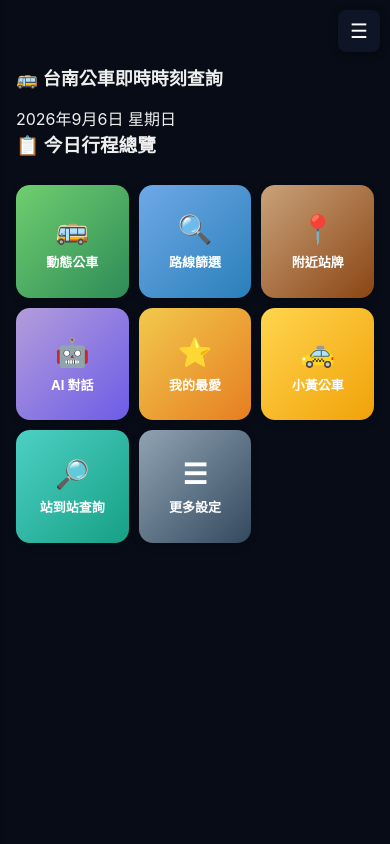
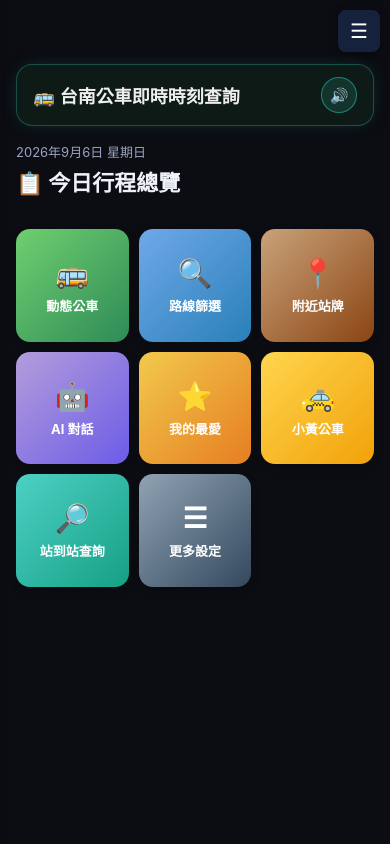
Before and after one commit to Luke0515-luke/bus_app.py3.0-test, a Python web app: template templates/index.html in a window 390 px wide. Run offline with Jinja, Linux system fonts and the light colour scheme; the template is opened without the code that fills it, so the values that code supplies are empty.

Commit message:
Update style.css

```diff
--- a/static/css/style.css
+++ b/static/css/style.css
@@ -1,17 +1,15 @@
 @import url('https://fonts.googleapis.com/css2?family=Space+Grotesk:wght@500;700&display=swap');
 
 :root {
-  --ink-deep: #070c16;      /* 最深底色 */
-  --ink-panel: #0d1526;     /* 側欄／面板底色 */
-  --ink-elevated: #121d34;  /* 卡片、輸入框底色 */
-  --ink-line: #22314f;      /* 分隔線 */
+  --ink-deep: #04110d;      /* 最深底色（原本深藍黑，改成偏墨綠黑，呼應截圖的霓虹風）*/
+  --ink-panel: #0a1f19;     /* 側欄／面板底色 */
+  --ink-elevated: #0f2921;  /* 卡片、輸入框底色 */
+  --ink-line: #164036;      /* 分隔線 */
   --text-main: #eef1f8;
-  --text-muted: #8a97b8;
-  --signal: #2dd4bf;        /* 主識別色：霓虹青，呼應智慧站牌介面的主色調 */
-  --signal-dim: #0f5c53;
-  --alert: #f59e0b;         /* 提醒／接近中專用的琥珀色，跟主色分開，兩者不會混用 */
-  --alert-dim: #8a5b13;
-  --link-blue: #38bdf8;
+  --text-muted: #92a0c4;
+  --signal: #f5a524;        /* 提醒／警示用的琥珀色，呼應截圖裡「提醒已響起」的金黃色 */
+  --signal-dim: #8a5b13;
+  --link-blue: #2dd4bf;     /* 主識別色改成霓虹青綠 */
   --font-display: 'Space Grotesk', 'Noto Sans TC', -apple-system, sans-serif;
 }
 
@@ -88,22 +86,6 @@ html, body { height: 100%; background: #f5f6fa; color: #222; }
   display: grid; grid-template-columns: repeat(3, 1fr); gap: 14px;
   max-width: 620px; margin: 10px 0 26px;
 }
-
-/* 首頁狀態列：天氣＋提醒，卡片式呈現，跟主識別色（青）／提醒色（琥珀）對應 */
-#home-status-banner { display: flex; flex-wrap: wrap; gap: 10px; max-width: 620px; margin: 14px 0 4px; }
-.home-status-chip {
-  display: flex; align-items: center; gap: 10px; flex: 1 1 220px;
-  background: var(--ink-panel); border: 1px solid var(--ink-line); border-radius: 12px;
-  padding: 10px 14px; color: var(--text-main); font-size: 13px; font-weight: 500;
-}
-.home-status-chip-icon {
-  display: flex; align-items: center; justify-content: center;
-  width: 32px; height: 32px; border-radius: 50%; font-size: 16px; flex-shrink: 0;
-}
-.home-status-chip-weather .home-status-chip-icon { background: rgba(45,212,191,.15); }
-.home-status-chip-reminder .home-status-chip-icon { background: rgba(245,158,11,.15); }
-.home-status-chip-reminder { border-color: rgba(245,158,11,.35); }
-.home-status-chip-text { min-width: 0; overflow: hidden; text-overflow: ellipsis; white-space: nowrap; }
 .home-tile {
   display: flex; flex-direction: column; align-items: center; justify-content: center;
   gap: 6px; aspect-ratio: 1 / 1; border: none; border-radius: 14px;
@@ -328,7 +334,7 @@ body.font-large .ev-tag, body.font-large .ubike-tag { font-size: 14px !important
     display: flex; align-items: center; justify-content: center;
     position: fixed; top: 10px; right: 10px; z-index: 1100;
     width: 42px; height: 42px; border-radius: 8px;
-    background: var(--ink-panel); color: #fff; border: none; font-size: 20px;
+    background: #16213e; color: #fff; border: none; font-size: 20px;
     cursor: pointer; box-shadow: 0 2px 8px rgba(0,0,0,.35);
   }
 
@@ -350,6 +356,52 @@ body.font-large .ev-tag, body.font-large .ubike-tag { font-size: 14px !important
   .sidebar-title { font-size: 18px; text-align: center; }
 
   #main-content { height: auto; padding: 16px; padding-top: 64px; }
+
+  /* ── 手機版「今日行程總覽」儀表板：日期／天氣卡／提醒狀態卡 ─────────
+     照參考截圖的深色霓虹風設計，只在這個手機版寬度區間顯示；電腦版完全
+     沒有這塊、維持原本版面不變。*/
+  #home-dashboard { display: block; margin-top: 4px; }
+  .home-date { font-size: 13px; color: #9aa4c0; margin-bottom: 4px; }
+  .home-dashboard-title { font-size: 22px; font-weight: 800; color: #eef1f8; margin: 0 0 14px; }
+
+  #home-status-banner { display: flex; flex-direction: column; gap: 14px; margin-bottom: 18px; }
+  .home-status-chip {
+    border-radius: 18px; padding: 16px 18px; background: #0e1a16;
+    border: 1px solid rgba(45,212,191,.35);
+    box-shadow: 0 0 0 1px rgba(45,212,191,.08) inset, 0 0 24px -10px rgba(45,212,191,.5);
+  }
+  .home-status-chip-label { display: block; font-size: 12px; color: #7fa89d; margin-bottom: 6px; }
+  .home-status-chip-value { font-size: 15px; color: #eafff9; font-weight: 600; }
+
+  /* 天氣卡 */
+  .home-status-chip-weather { display: flex; align-items: center; justify-content: space-between; gap: 12px; }
+  #home-weather-temp { font-size: 30px; font-weight: 800; color: #eafff9; margin-right: 6px; font-family: 'Space Grotesk', sans-serif; }
+  .home-status-chip-weather .home-status-chip-text { font-size: 15px; color: #cdeee6; }
+  .home-status-chip-weather .home-status-chip-icon {
+    font-size: 26px; width: 54px; height: 54px; border-radius: 14px; flex-shrink: 0;
+    background: #241d0c; display: flex; align-items: center; justify-content: center;
+  }
+
+  /* 提醒狀態卡：呼應截圖的琥珀色邊框 */
+  .home-status-chip-reminder {
+    border-color: rgba(245,165,36,.5);
+    box-shadow: 0 0 0 1px rgba(245,165,36,.08) inset, 0 0 24px -10px rgba(245,165,36,.6);
+  }
+  .home-status-chip-top { display: flex; align-items: center; gap: 12px; }
+  .home-status-chip-icon-round {
+    width: 44px; height: 44px; border-radius: 999px; background: #241d0c;
+    display: flex; align-items: center; justify-content: center; font-size: 20px; flex-shrink: 0;
+  }
+  .home-status-chip-speaker {
+    width: 40px; height: 40px; border-radius: 999px; border: 1px solid rgba(45,212,191,.5);
+    background: rgba(45,212,191,.12); color: #5eead4; font-size: 16px; cursor: pointer; flex-shrink: 0;
+  }
+  .home-status-chip-bottom { display: flex; align-items: center; justify-content: space-between; margin-top: 12px; }
+  .home-reminder-eta { font-size: 22px; font-weight: 800; color: #facc15; font-family: 'Space Grotesk', sans-serif; }
+  .home-reminder-fired-pill {
+    font-size: 12px; font-weight: 700; color: #f5a524; background: rgba(245,165,36,.14);
+    border: 1px solid rgba(245,165,36,.5); border-radius: 999px; padding: 6px 12px;
+  }
 
   /* 手機版主頁圖示：跟電腦版同一套 .home-tile 樣式，這裡只調整欄數／間距 */
   #mobile-home-grid {
@@ -436,7 +488,16 @@ body.js-mobile #leaflet-map { flex: 1 !important; min-height: 45vh !important; }
 /* ── 小型手機（≤ 480px）─────────────────────────────── */
 @media (max-width: 480px) {
   .sidebar-title { font-size: 16px; }
-  #main-content h2 { font-size: 18px; }
+  #main-content h2 {
+    font-size: 18px; display: flex; align-items: center; gap: 10px;
+    background: #0e1a16; border: 1px solid rgba(45,212,191,.3); border-radius: 16px;
+    padding: 12px 16px; box-shadow: 0 0 20px -10px rgba(45,212,191,.5);
+  }
+  #main-content h2::after {
+    content: '🔊'; margin-left: auto; width: 34px; height: 34px; border-radius: 999px;
+    background: rgba(45,212,191,.14); border: 1px solid rgba(45,212,191,.5);
+    display: flex; align-items: center; justify-content: center; font-size: 15px;
+  }
 
   .filter-grid { grid-template-columns: repeat(4, 1fr); gap: 5px; }
   .filter-btn { padding: 8px 0; font-size: 12px; }
@@ -468,37 +529,37 @@ body.js-mobile #leaflet-map { flex: 1 !important; min-height: 45vh !important; }
    偏白色的卡片／方塊，晚上看起來才不會刺眼。由 app.js 依 Asia/Taipei
    時間自動幫 body 加上 theme-day / theme-night class。 */
 body.theme-day  { background: #f5f6fa; color: #222; }
-body.theme-night { background: var(--ink-deep); color: #eee; }
-body.theme-night #main-content { background: var(--ink-deep); color: #eee; }
+body.theme-night { background: #0b0d12; color: #eee; }
+body.theme-night #main-content { background: #0b0d12; color: #eee; }
 body.theme-night #main-content h2 { color: #eee; }
-body.theme-night .station-box { background: var(--ink-panel); border-color: var(--ink-line); }
+body.theme-night .station-box { background: #171a24; border-color: #262a38; }
 body.theme-night .station-name { color: #eee; }
-body.theme-night .caption { color: var(--text-muted); }
-body.theme-night .info-box { background: rgba(45,212,191,.12); color: #99f6e4; }
+body.theme-night .caption { color: #9aa4c0; }
+body.theme-night .info-box { background: #17233d; color: #cfe0ff; }
 body.theme-night .success-box { background: #123322; color: #7be3a6; }
-body.theme-night .warning-box { background: rgba(245,158,11,.14); color: #fcd34d; }
+body.theme-night .warning-box { background: #3a2f10; color: #f0c869; }
 body.theme-night .error-box { background: #3a1414; color: #ff9a9a; }
-body.theme-night #timetable-box { background: var(--ink-panel); border-color: var(--ink-line); }
-body.theme-night .timetable-dir-title { color: #99f6e4; }
-body.theme-night .timetable-time { background: rgba(45,212,191,.14); color: #99f6e4; }
+body.theme-night #timetable-box { background: #171a24; border-color: #262a38; }
+body.theme-night .timetable-dir-title { color: #cfe0ff; }
+body.theme-night .timetable-time { background: #223055; color: #cfe0ff; }
 body.theme-night .query-left select, body.theme-night .query-left input[type="text"],
 body.theme-night .query-nearby-section select, body.theme-night .query-nearby-section input[type="text"] {
-  background: var(--ink-panel); color: #eee; border-color: var(--ink-line);
+  background: #171a24; color: #eee; border-color: #2a3350;
 }
 body.theme-night .query-left label, body.theme-night .query-nearby-section label { color: #cfd8ff; }
 body.theme-night #nearby-result .stop-item, body.theme-night #adv-search-result .route-item {
-  border-color: var(--ink-line);
+  border-color: #262a38;
 }
-body.theme-night #chat-messages { background: var(--ink-deep); border-color: var(--ink-line); }
-body.theme-night .chat-msg.user { background: var(--signal-dim); }
-body.theme-night .chat-msg.assistant { background: var(--ink-panel); }
+body.theme-night #chat-messages { background: #12131a; border-color: #262a38; }
+body.theme-night .chat-msg.user { background: #1d2c4d; }
+body.theme-night .chat-msg.assistant { background: #1a1d29; }
 body.theme-night #yellow-bus-picker { background: #241f0d; border-color: #5c4a1166; }
-body.theme-night #yellow-bus-picker select { background: var(--ink-panel); color: #eee; border-color: var(--ink-line); }
+body.theme-night #yellow-bus-picker select { background: #171a24; color: #eee; border-color: #2a3350; }
 
 /* ── 到站鈴聲提醒 ─────────────────────────────────────── */
 #reminder-banner {
   position: fixed; top: 14px; left: 50%; transform: translateX(-50%);
-  background: var(--alert); color: #2b1c00; padding: 12px 22px; border-radius: 10px;
+  background: #16a085; color: #fff; padding: 12px 22px; border-radius: 10px;
   font-weight: bold; font-size: 14px; z-index: 9999; box-shadow: 0 4px 16px rgba(0,0,0,.35);
   max-width: 90vw; text-align: center;
 }
```
Also changed, not shown: other parts of static/css/style.css (+52 -28 lines).
